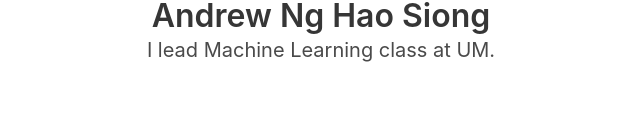
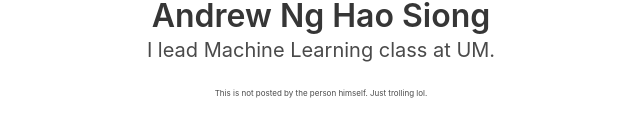
Before and after one commit to huaiyukhaw/nghaosiongdotml, a plain HTML site: page index.html in a window 1280 px wide. Shown: the part 290-426 px from the top of the page, without its empty margins (319-959 px from the left). Drawn offline with nearby package versions, Linux system fonts and the light colour scheme.

Commit message:
add description

```diff
--- a/index.html
+++ b/index.html
@@ -33,6 +33,7 @@
             <h1 class="title is-3">
                 Andrew Ng Hao Siong </h1>
             <h2 class="subtitle">I lead Machine Learning class at UM.</h2>
+            <p style="font-size: 0.5rem">This is not posted by the person himself. Just trolling lol.</p>
         </div>
     </section>
 </body>
```
